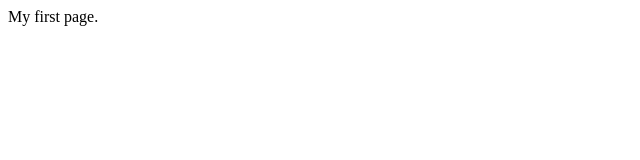
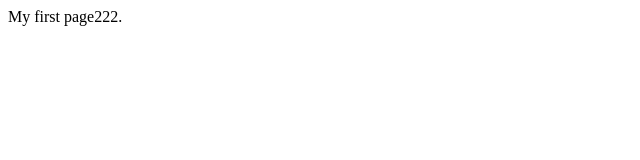
Before and after one commit to cheng-jie/public, a plain HTML site: page index.html in a window 1280 px wide. Shown: the full height of the page, 0-640 px from the left. Drawn offline with Linux system fonts and the light colour scheme.

Commit message:
Update index.html

```diff
--- a/index.html
+++ b/index.html
@@ -1 +1 @@
-<html>My first page.</html>
+<html>My first page222.</html>
```
